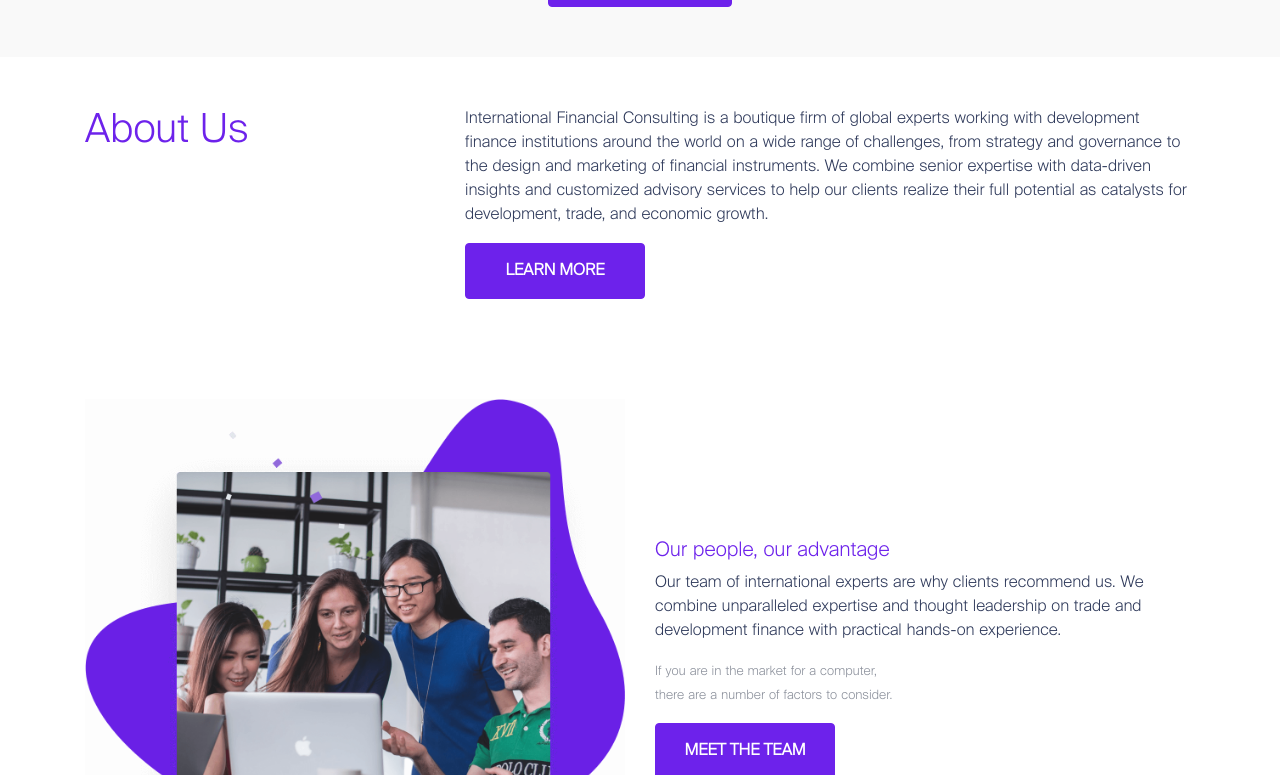
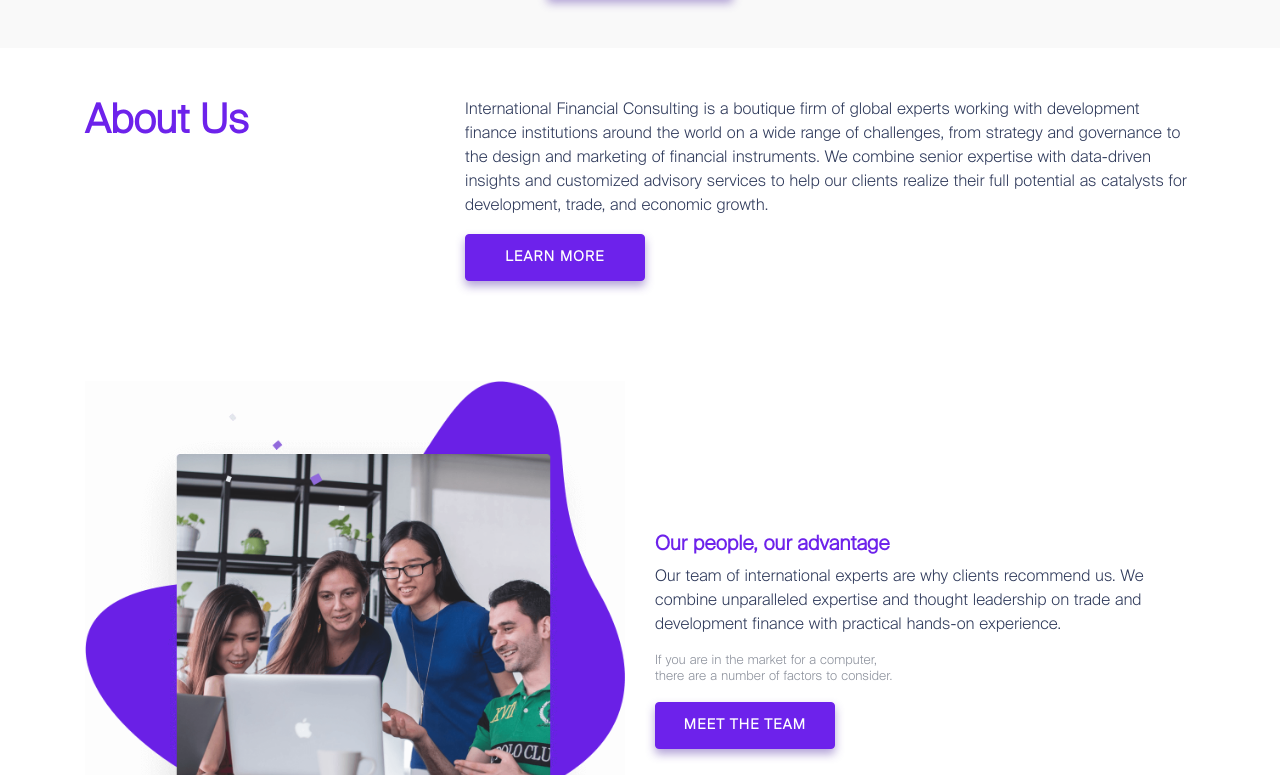
Before and after one commit to Parinyadahmi/zed, a Nuxt app: page / in a window 1280 px wide. Shown: the part 1645-2420 px from the top of the page. Built offline with nearby package versions, Linux system fonts and the light colour scheme.

Commit message:
change font size

```diff
--- a/assets/css/main.css
+++ b/assets/css/main.css
@@ -26,12 +26,35 @@ body {
     color: white;
 }
 
+.hero h1 {
+    font-size: 55px;
+    font-weight: bold;
+}
+
+@media only screen and (max-width: 578px) {
+    .hero h1 {
+        font-size: 40px;
+        font-weight: bold;
+    }
+}
+
+
 .logo {
     height: 30px;
 }
 
 
+.title {
+    color: #6d22eb;
+    font-weight: bold;
+}
+
 .text-desc {
+    font-weight: normal;
+    font-stretch: normal;
+    font-style: normal;
+    line-height: 1.27 !important;
+    letter-spacing: normal;
     color: #8c919c;
 }
 
@@ -44,9 +67,6 @@ body {
     background-color: #f9f9f9;
 }
 
-.title {
-    color: #6d22eb;
-}
 
 .hero {
     background-image: url("../../assets/image/hero.png");
@@ -85,29 +105,31 @@ body {
     min-width: 180px;
 }
 
-.btn-purple {
+.btn-purple, .btn-purple:hover {
+    font-size: 14px;
     background-color: #6d22eb;
     border-color: #6d22eb;
-    color: white;
-    font-weight: 600;
-    padding: 15px;
+    box-shadow: 0 5px 10px 0 rgba(88, 53, 167, 0.46);
+    color: #ffffff;
+    padding: 12px 15px;
+    letter-spacing: 1.25px;
+
+    font-weight: bold;
+    font-stretch: normal;
+    font-style: normal;
 }
 
-.btn-purple:hover {
-    background-color: white;
+.btn-white, .btn-white:hover {
+    font-size: 14px;
+    background-color: #ffffff;
+    border-color: #6d22eb;
+    box-shadow: 0 5px 10px 0 rgba(0, 0, 0, 0.1);
+    letter-spacing: 1.25px;
+    text-align: center;
     color: #6d22eb;
-    font-weight: 600;
-    padding: 15px;
+    padding: 12px 15px;
+
+    font-weight: bold;
+    font-stretch: normal;
+    font-style: normal;
 }
-
-
-.btn-white {
-    background-color: white;
-    color: #6d22eb;
-    font-weight: 600;
-    padding: 15px;
-}
-
-.btn-white:hover {
-    color: #6d22eb;
-}
--- a/pages/index.vue
+++ b/pages/index.vue
@@ -14,7 +14,8 @@
                         <img class="img-fluid logo" src="../assets/logo.svg">
 
                     </a>
-          <button class="navbar-toggler" type="button" data-toggle="collapse" data-target="#navbarSupportedContent"
+                    <button class="navbar-toggler" type="button" data-toggle="collapse"
+                            data-target="#navbarSupportedContent"
                             style="color: white"
                             aria-controls="navbarSupportedContent" aria-expanded="false" aria-label="Toggle navigation">
                         <span class="navbar-toggler-icon"></span>
@@ -57,7 +58,7 @@
 
             <div class="container">
                 <div class="row align-items-center" style="min-height: 100vh">
-          <div class="col-12 col-sm-6">
+                    <div class="col-12">
 
                         <div class="mb-5">
                             <h1>Better Institutions,</h1>
@@ -138,11 +139,15 @@
 
                     <div class="col-12 col-sm-8">
                         <div class="mb-3">
-              International Financial Consulting is a boutique firm of global experts working with development finance
-              institutions around the world on a wide range of challenges, from strategy and governance to the design
+                            International Financial Consulting is a boutique firm of global experts working with
+                            development finance
+                            institutions around the world on a wide range of challenges, from strategy and governance to
+                            the design
                             and
-              marketing of financial instruments. We combine senior expertise with data-driven insights and customized
-              advisory services to help our clients realize their full potential as catalysts for development, trade,
+                            marketing of financial instruments. We combine senior expertise with data-driven insights
+                            and customized
+                            advisory services to help our clients realize their full potential as catalysts for
+                            development, trade,
                             and
                             economic growth.
                         </div>
@@ -165,14 +170,20 @@
                     <div class="col-12 col-sm-6">
                         <h5 class="title">Our people, our advantage</h5>
                         <div class="mb-3">
-              Our team of international experts are why clients recommend us. We combine unparalleled expertise and
+                            Our team of international experts are why clients recommend us. We combine unparalleled
+                            expertise and
                             thought leadership on trade and development finance with practical hands-on experience.
                         </div>
 
                         <div class="mb-3">
-              <small class="text-desc">
-                If you are in the market for a computer,<br> there are a number of factors to consider.
-              </small>
+                            <div class="small text-desc">
+                                <div> If you are in the market for a computer,
+                                </div>
+                                <div>
+                                    there are a
+                                    number of factors to consider.
+                                </div>
+                            </div>
                         </div>
 
                         <button type="button" class="btn btn-purple">MEET THE TEAM</button>
@@ -192,15 +203,22 @@
                         <h4 class="title">Services</h4>
 
                         <div class="mb-3">
-              We know what it takes to run successful public-policy based institutions. Our core competency is in
-              institutional development, including strategic planning, evaluation, policy formulation and programming,
+                            We know what it takes to run successful public-policy based institutions. Our core
+                            competency is in
+                            institutional development, including strategic planning, evaluation, policy formulation and
+                            programming,
                             product innovation, governance systems and risk management.
                         </div>
 
                         <div class="mb-3">
-              <small class="text-desc">
-                If you are in the market for a computer,<br> there are a number of factors to consider.
-              </small>
+                            <div class="small text-desc">
+                                <div>
+                                    If you are in the market for a computer,
+                                </div>
+                                <div>
+                                    there are a number of factors to consider.
+                                </div>
+                            </div>
                         </div>
 
                         <button type="button" class="btn btn-purple">OUR SERVICES</button>
@@ -228,16 +246,19 @@
                     <div class="col-12 col-sm-6">
                         <h4 class="title">Expertise</h4>
                         <div class="mb-3">
-              We have extensive experience across all areas of development finance, including trade, export and
-              investment, development finance and climate finance. Our expert team brings a unique combination of deep
+                            We have extensive experience across all areas of development finance, including trade,
+                            export and
+                            investment, development finance and climate finance. Our expert team brings a unique
+                            combination of deep
                             knowledge and expert perspectives to our client's challenges,
                             offering fresh ideas and breakthrough insights.
                         </div>
 
                         <div class="mb-3">
-              <small class="text-desc">
-                If you are in the market for a computer,<br> there are a number of factors to consider.
-              </small>
+                            <div class="small text-desc">
+                                <div>If you are in the market for a computer,</div>
+                                <div>there are a number of factors to consider.</div>
+                            </div>
                         </div>
 
                         <div>
@@ -262,7 +283,8 @@
 
                             <h4 class="mb-3"> Get in touch </h4>
                             <div class="mb-3">
-                We help organizations with their most critical challenges and opportunities. Contact us now to learn how
+                                We help organizations with their most critical challenges and opportunities. Contact us
+                                now to learn how
                                 we can work together.
                             </div>
                             <button type="button" class="btn btn-white">CONTACT</button>
@@ -275,7 +297,8 @@
                         <div class="section">
                             <h4 class="mb-3"> Work with Us </h4>
                             <div class="mb-3">
-                We're on a mission to change the world. Learn how you can join a team focused on providing top tier
+                                We're on a mission to change the world. Learn how you can join a team focused on
+                                providing top tier
                                 advice
                                 and innovative, but workable solutions to our clients.
                             </div>
```
Lines whose indentation alone changed are shown as unchanged.
